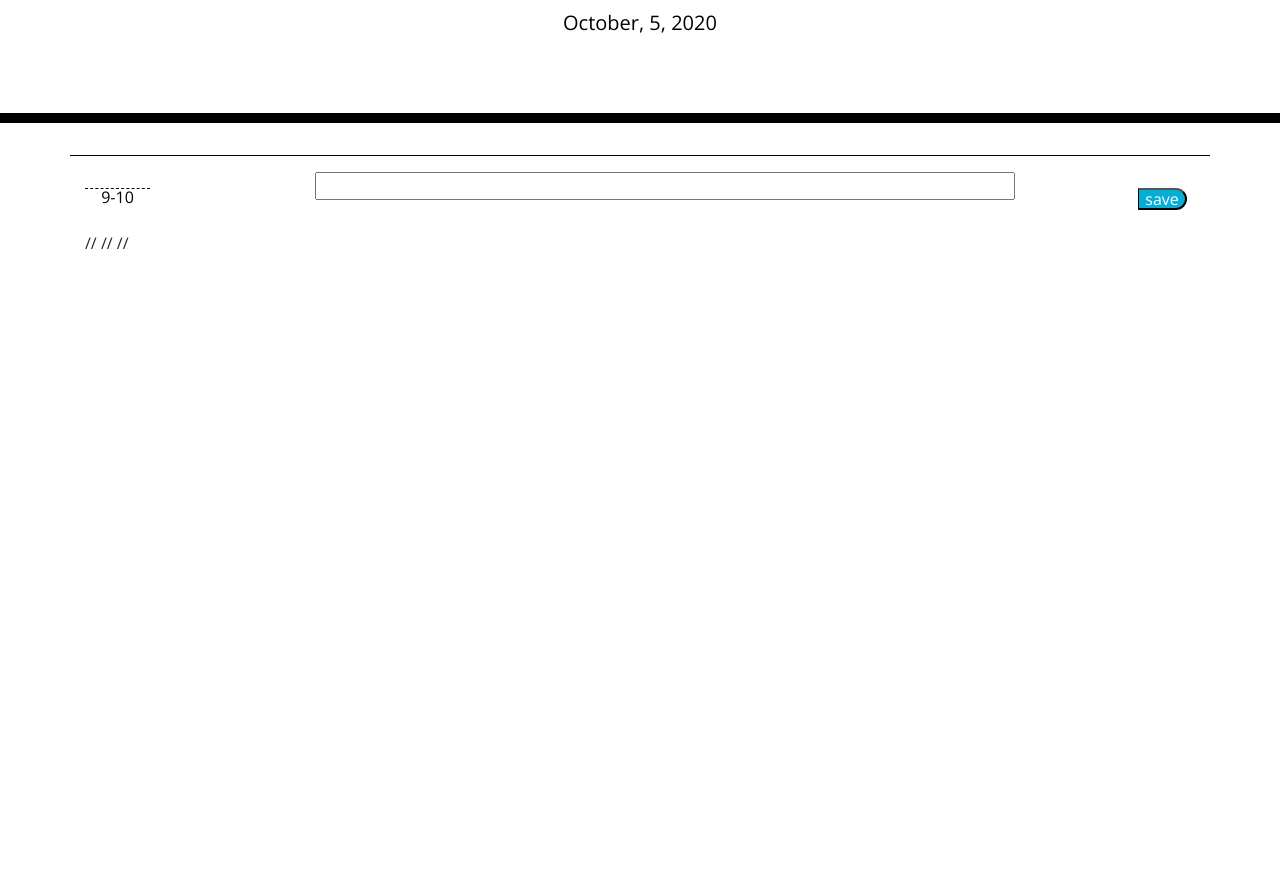
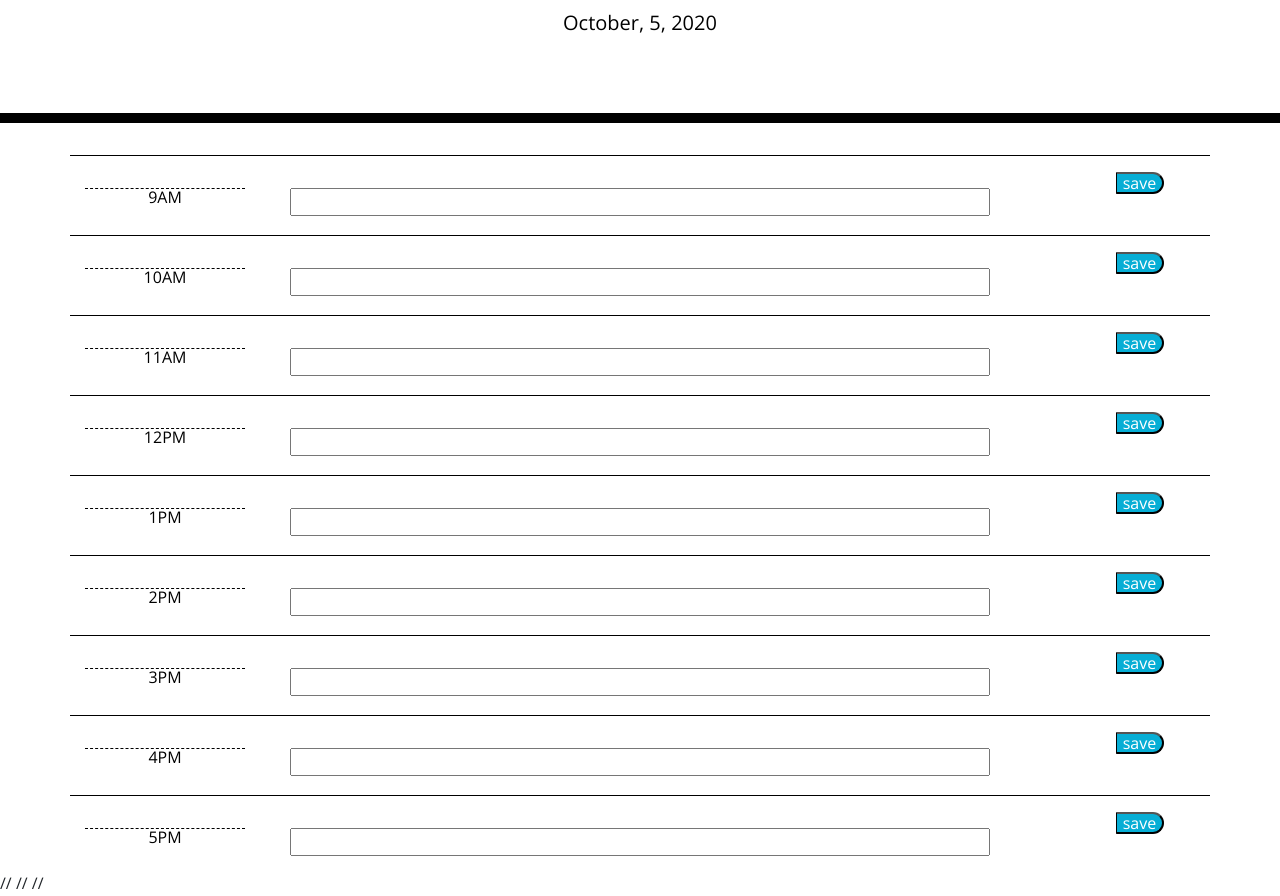
Before and after one commit to Kanilionis/Homework5Calendar, a plain HTML site: page index.html in a window 1280 px wide. Shown: the part 181-1077 px from the top of the page. Before the commit the page ends 800 px from the top, so only its background shows below. Drawn offline with nearby package versions, Linux system fonts and the light colour scheme.

Commit message:
fixed formatting and spacing of columns, added current time and start time

```diff
--- a/index.html
+++ b/index.html
@@ -34,22 +34,8 @@
       <!-- Timeblocks go here -->
       <div class = "time-block">
         <div class = "row">
-          <div class = "col-1">
-            <div class = "hour">9-10</div>
-            </div>
-          <div class = "col-10">
-            <input type = "text" class = "description">
-            <p class = "saved-task hidden"></p>
-            </div>
-          <div class = "col-1">
-            <button class = "saveBtn">save</button>
-          </div>
-        </div>
-      </div>
-      <!-- <div class = "time-block">
-        <div class = "row">
           <div class = "col-2">
-            <div class = "hour">10-11</div>
+            <p class = "hour">9AM</p>
             </div>
           <div class = "col-8">
             <input type = "text" class = "description">
@@ -62,7 +48,7 @@
       <div class = "time-block">
         <div class = "row">
           <div class = "col-2">
-            <div class = "hour">11-12</div>
+            <p class = "hour">10AM</p>
             </div>
           <div class = "col-8">
             <input type = "text" class = "description">
@@ -75,7 +61,7 @@
       <div class = "time-block">
         <div class = "row">
           <div class = "col-2">
-            <div class = "hour">12-1</div>
+            <p class = "hour">11AM</p>
             </div>
           <div class = "col-8">
             <input type = "text" class = "description">
@@ -88,7 +74,7 @@
       <div class = "time-block">
         <div class = "row">
           <div class = "col-2">
-            <div class = "hour">1-2</div>
+            <p class = "hour">12PM</p>
             </div>
           <div class = "col-8">
             <input type = "text" class = "description">
@@ -101,7 +87,7 @@
       <div class = "time-block">
         <div class = "row">
           <div class = "col-2">
-            <div class = "hour">2-3</div>
+            <p class = "hour">1PM</p>
             </div>
           <div class = "col-8">
             <input type = "text" class = "description">
@@ -114,7 +100,7 @@
       <div class = "time-block">
         <div class = "row">
           <div class = "col-2">
-            <div class = "hour">3-4</div>
+            <p class = "hour">2PM</p>
             </div>
           <div class = "col-8">
             <input type = "text" class = "description">
@@ -127,7 +113,7 @@
       <div class = "time-block">
         <div class = "row">
           <div class = "col-2">
-            <div class = "hour">4-5</div>
+            <p class = "hour">3PM</p>
             </div>
           <div class = "col-8">
             <input type = "text" class = "description">
@@ -137,7 +123,33 @@
           </div>
         </div>
       </div>
-    </div> -->
+      <div class = "time-block">
+        <div class = "row">
+          <div class = "col-2">
+            <p class = "hour">4PM</p>
+            </div>
+          <div class = "col-8">
+            <input type = "text" class = "description">
+            </div>
+          <div class = "col-2">
+            <button class = "saveBtn">save</button>
+          </div>
+        </div>
+      </div>
+      <div class = "time-block">
+        <div class = "row">
+          <div class = "col-2">
+            <p class = "hour">5PM</p>
+            </div>
+          <div class = "col-8">
+            <input type = "text" class = "description">
+            </div>
+          <div class = "col-2">
+            <button class = "saveBtn">save</button>
+          </div>
+        </div>
+      </div>
+    </div>
     <script src="https://unpkg.com/dayjs@1.8.21/dayjs.min.js"></script>
     <script>dayjs().format()</script>
     </script>
--- a/script.js
+++ b/script.js
@@ -6,14 +6,43 @@
   //  var timeOfDay = document.querySelector(".hour");
   //  var newTask = $(".description").val();
    var today = dayjs().format("MMMM, D, YYYY");
-   var timeBlock = dayjs().hour(8);
+   var currentTime = dayjs().format();
+   console.log(currentTime);
+   currentDay.textContent = today;
+   var timeBlock = document.querySelector(".hour");
+        timeBlock = dayjs().set("hour", 09);
+        console.log(timeBlock);
 
-//   function openCalendar(){
-  currentDay.textContent = today;
-  console.log(today);
+
+// var startTime = dayjs().startOf("day");
+
+// function timeBlockColors(){
+//     if(dayjs().isBefore)
+// }
+// var isAfter = currentTime.isAfter()
+// var hours = ["9", "10", "11", "12", "1", "2", "3", "4", "5"];
+// var getHours = dayjs().startOf("hour")
+
+// function startCalendar(e){
+//     e.preventDefault;
+// }
+
+var militaryHours = ["9", "10", "11", "12", "13", "14", "15", "16", "17"]
+function timeBlockColors(){
+    var militaryTime = dayjs().get("hour");
+    console.log(militaryTime);
+    for (var i=0; i<militaryHours.length; i++){
+        if(militaryTime < militaryHours[i]){
+            $(".description").attr(".future");
+        } else if (militaryTime === militaryHours[i]){
+            $(".description").attr(".present");
+        } else if (militaryTime > militaryHours[i]){
+            $(".description").attr(".past");
+        }
+        }
     }
-  )
-
+}
+    )
 
 
 
@@ -25,7 +54,7 @@
     // save to local storage, pull from local storage based on index position
 
 
-    // var hours = ["9", "10", "11", "12", "13", "14", "15", "16", "17"]
+
     // for(var i=0; i<hours.length; i++){
     //   console.log(i)
 
@@ -36,20 +65,7 @@
 
 
       //find text content of description at each hour
-    // var timeBlocks = [
-    //   {
-    //     hour: dayjs(),
-    //         description: descriptionInput
-    //   },
-    //   {
-    //   hour: hours[1],
-    //   hour3: hours[2],
-    //   hour4: hours[3],
-    //   hour5: hours[4],
-    //   hour6: hours[5],
-    //   hour7: hours[6],
-    //   hour8: hours[7],
-    // ]
+
 
 //    for(var i=0; i<timeBlocks.length; i++){
 
```
Also changed, not shown: 1 other file.
